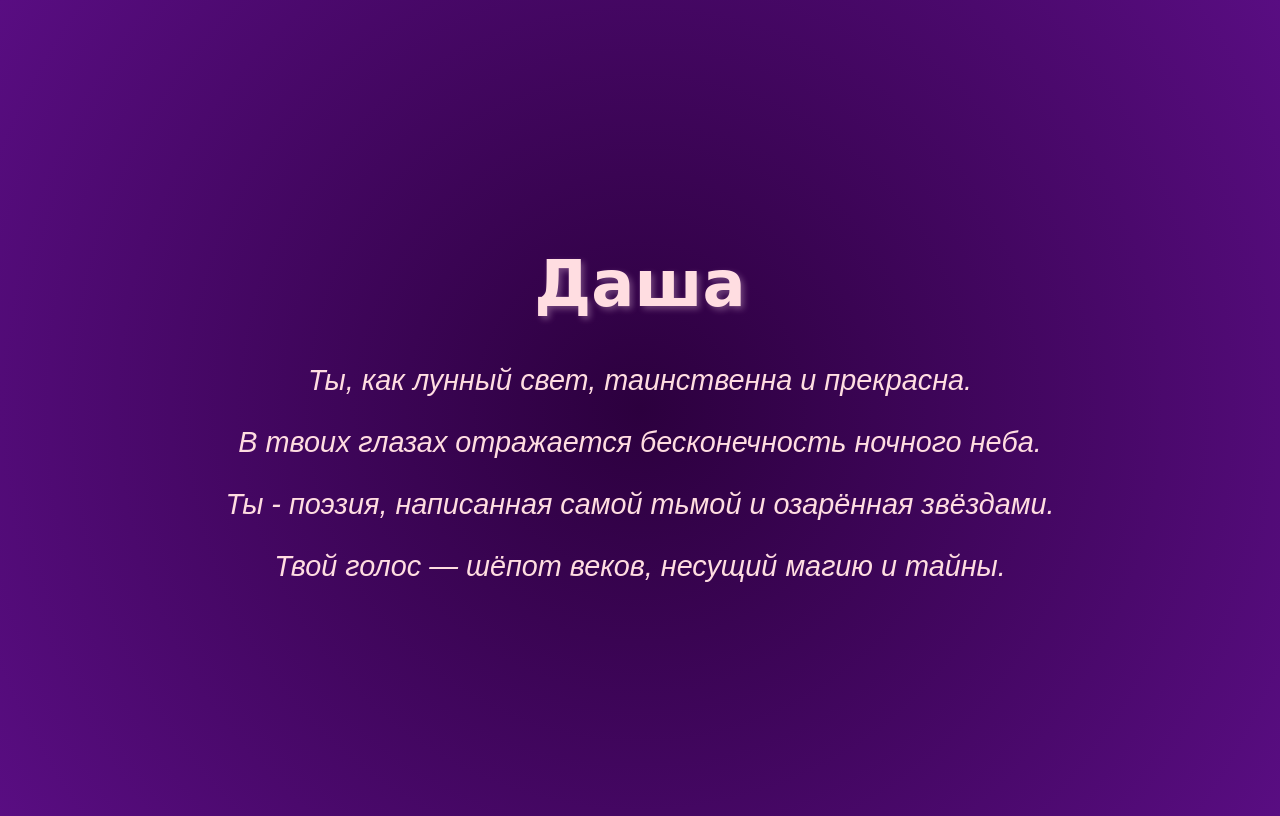
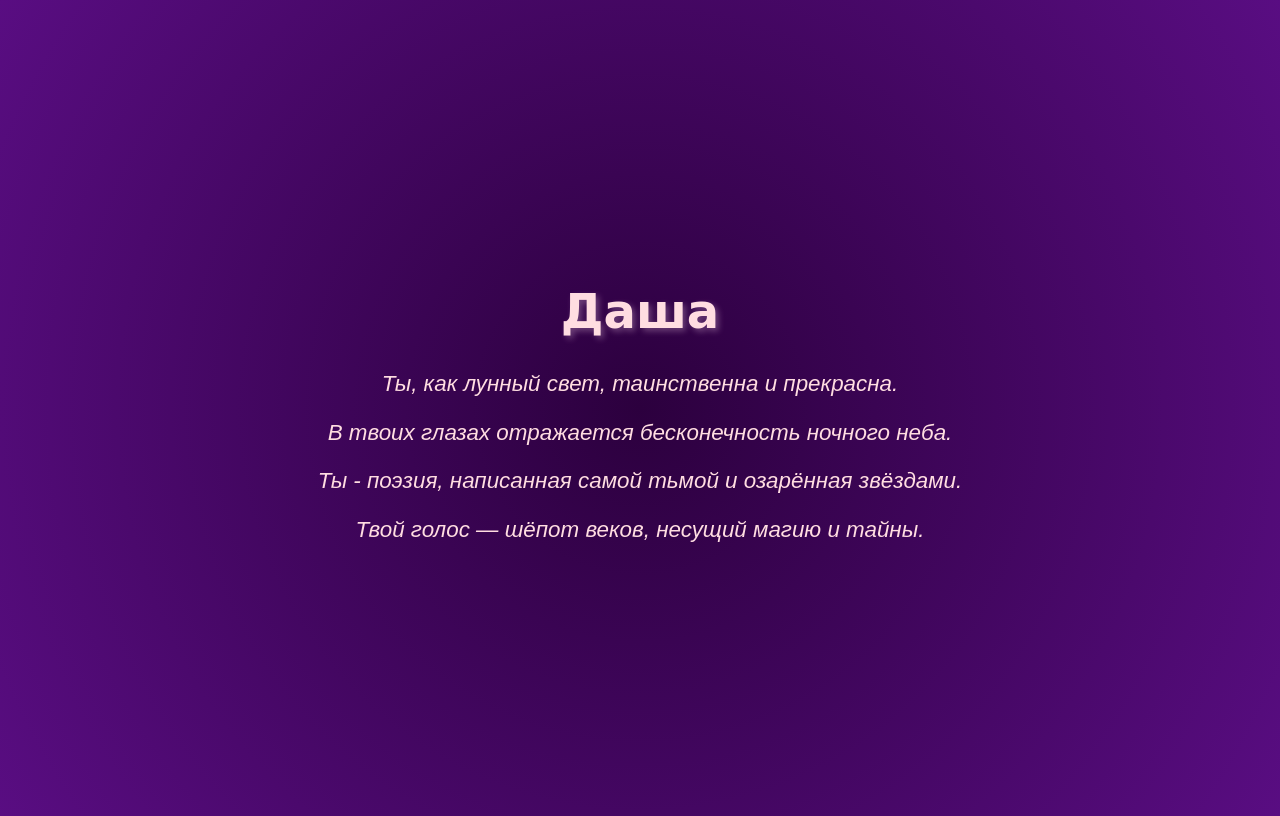
Before and after one commit to TheLeonStyle/dasha, a plain HTML site: page index.html in a window 1280 px wide. Drawn offline with Linux system fonts and the light colour scheme.

Commit message:
Update index.html

```diff
--- a/index.html
+++ b/index.html
@@ -20,12 +20,12 @@
             animation: fadeIn 2s ease-in-out;
         }
         h1 {
-            font-size: 4rem;
+            font-size: 3rem;
             text-shadow: 3px 3px 6px rgba(255, 217, 242, 0.3);
             font-family: 'Lucida Calligraphy', cursive;
         }
         .compliment {
-            font-size: 1.8rem;
+            font-size: 1.4rem;
             margin-top: 20px;
             opacity: 0;
             font-style: italic;
```
